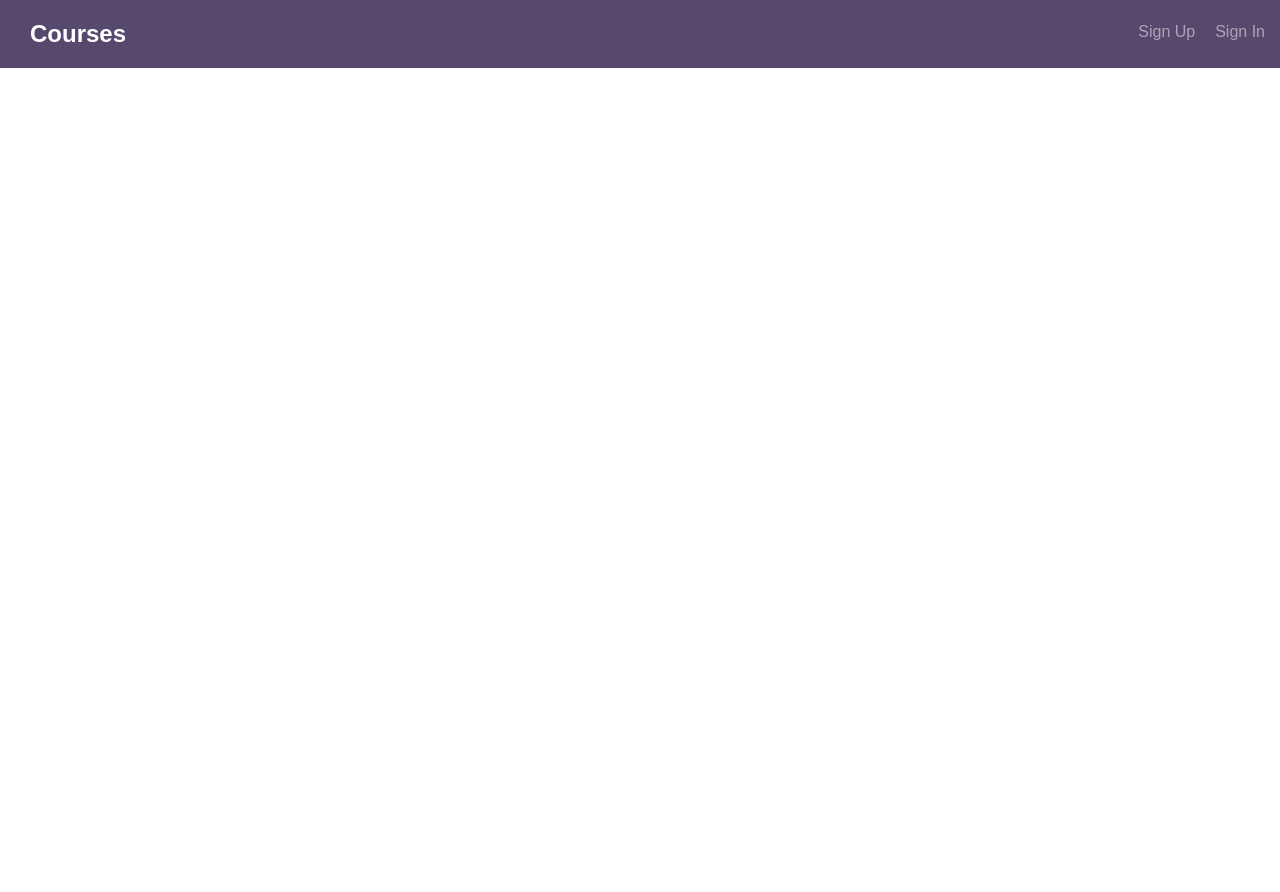
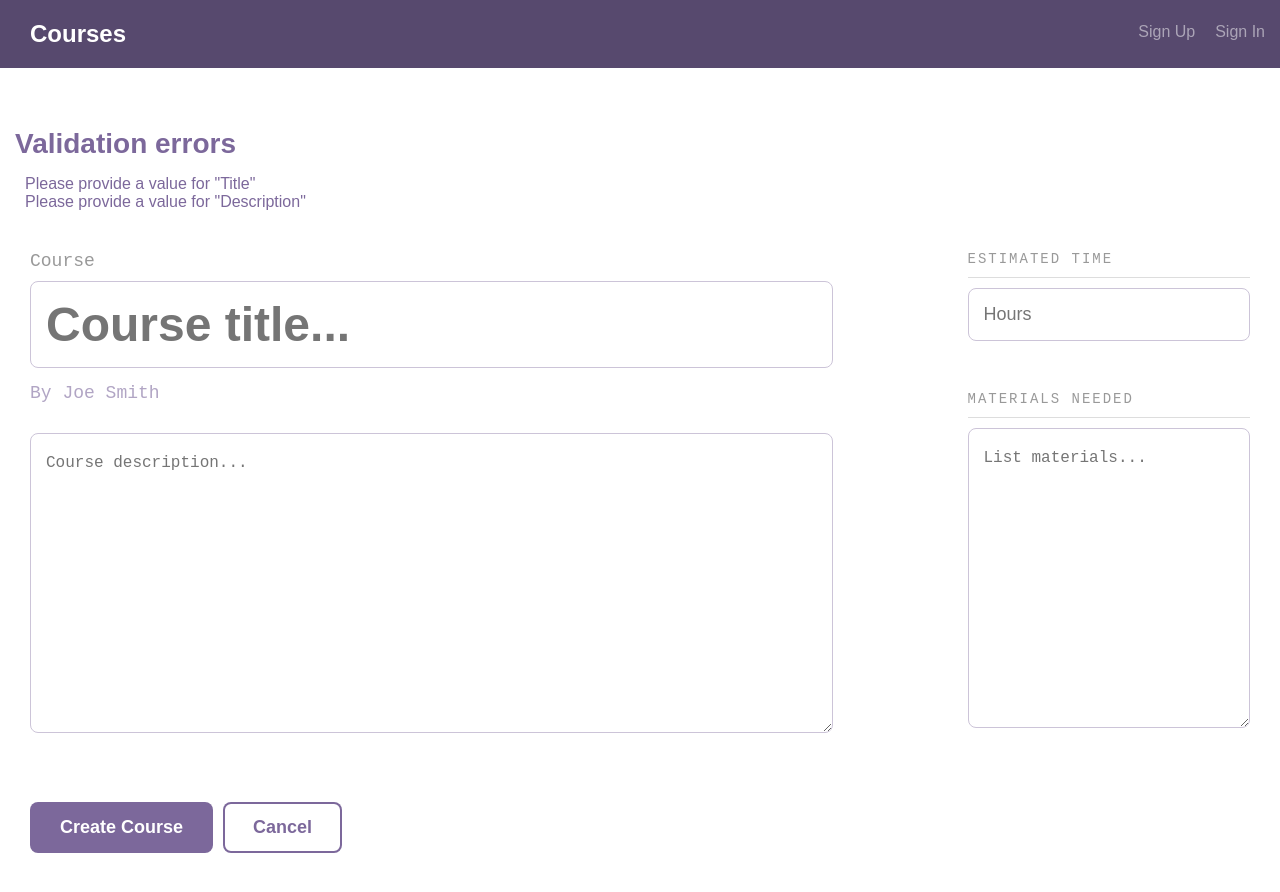
Before and after one commit to rayzon1/rest_api, a React (Create React App) app: page /courses/create in a window 1280 px wide. Before the commit the page ends 800 px from the top, so only its background shows below. Built offline with nearby package versions, Linux system fonts and the light colour scheme; no server answers.

Commit message:
created createCourse component with necessary jsx

```diff
--- a/src/App.js
+++ b/src/App.js
@@ -5,6 +5,7 @@ import { BrowserRouter as Router, Route, Switch } from "react-router-dom";
 import Header from "./components/Header";
 import Courses from "./components/Courses";
 import CourseDetail from "./components/CourseDetail";
+import CreateCourse from "./components/CreateCourse";
 
 // Main container for routes to all components.
 function App() {
@@ -15,10 +16,11 @@ function App() {
         <Header />
 
         <Switch>
-          <Route exact path="/" render={() => <Courses />} />
-          <Route path={`/courses/:id`} render={() => <CourseDetail />} />
-        {/* <Route path="/settings" component={AuthWithContext} />
-        <Route path="/signin" component={UserSignInWithContext} />
+          <Route exact path="/" component={Courses} />
+          <Route exact path="/courses/create" component={CreateCourse} />
+          <Route exact path="/courses/:id" component={CourseDetail} />
+
+        {/* <Route path="/signin" component={UserSignInWithContext} />
         <Route path="/signup" component={UserSignUpWithContext} />
         <Route path="/signout" component={UserSignOutWithContext} />
         <Route component={NotFound} /> */}
--- a/src/components/CourseDetail.jsx
+++ b/src/components/CourseDetail.jsx
@@ -1,11 +1,13 @@
 import React, { useEffect, useState } from "react";
 import axios from "axios";
 import { Link } from "react-router-dom";
-import ReactMarkdown from 'react-markdown';
+import ReactMarkdown from "react-markdown";
 
 export default function CourseDetail() {
   const [courseDetails, setCourseDetails] = useState(null);
   const [courseDescription, setCourseDescription] = useState(null);
+  const [courseMaterialsNeeded, setCourseMaterialsNeeded] = useState(null);
+
   const str = window.location.href;
 
   const courseDetailUrl = `http://localhost:5000/api/courses/${str.charAt(
@@ -18,9 +20,9 @@ export default function CourseDetail() {
     setCourseDetails(course.data);
   };
 
-  // Creates course description, split by new lines.
-  const createCourseDescription = data => {
-    data && setCourseDescription(data.description.split("\n\n"));
+  // Creates course details such as description and materials needed.
+  const createCourseDetails = (data, func, cat) => {
+    data && func(data[cat] && data[cat].split("\n" || "\n\n"));
   };
 
   useEffect(() => {
@@ -28,13 +30,17 @@ export default function CourseDetail() {
   }, [courseDetailUrl]);
 
   useEffect(() => {
-    createCourseDescription(courseDetails);
+    createCourseDetails(courseDetails, setCourseDescription, "description");
+    createCourseDetails(
+      courseDetails,
+      setCourseMaterialsNeeded,
+      "materialsNeeded"
+    );
   }, [courseDetails]);
 
   return (
     courseDetails && (
       <>
-        <div id="root">
         <hr />
         <div>
           <div className="actions--bar">
@@ -73,25 +79,18 @@ export default function CourseDetail() {
                 <ul className="course--stats--list">
                   <li className="course--stats--list--item">
                     <h4>Estimated Time</h4>
-                      <h3><ReactMarkdown source={courseDetails.estimatedTime} /></h3>
+                    <ReactMarkdown source={courseDetails.estimatedTime} />
                   </li>
                   <li className="course--stats--list--item">
                     <h4>Materials Needed</h4>
                     <ul>
-                        <li>1/2 x 3/4 inch parting strip</li>
-                        <li>1 x 2 common pine</li>
-                        <li>1 x 4 common pine</li>
-                        <li>1 x 10 common pine</li>
-                        <li>1/4 inch thick lauan plywood</li>
-                        <li>Finishing Nails</li>
-                        <li>Sandpaper</li>
-                        <li>Wood Glue</li>
-                        <li>Wood Filler</li>
-                        <li>Minwax Oil Based Polyurethane</li>
+                      {courseMaterialsNeeded &&
+                        courseMaterialsNeeded.map((data, index) => {
+                          return <ReactMarkdown key={index} source={data} />;
+                        })}
                     </ul>
                   </li>
                 </ul>
-                </div>
               </div>
             </div>
           </div>
--- a/src/components/Courses.jsx
+++ b/src/components/Courses.jsx
@@ -1,6 +1,7 @@
 import React, { useState, useEffect } from "react";
 import CourseButtons from "./CourseButtons";
 import axios from 'axios';
+import { Link } from "react-router-dom";
 
 export default function Courses() {
   // API Url for for courses.
@@ -22,14 +23,14 @@ export default function Courses() {
 
 
   return (
-    <div id="root">
+    <>
       <hr />
       <div className="bounds">
         <CourseButtons data={courseData} />
         <div className="grid-33">
-          <a
+          <Link
             className="course--module course--add--module"
-            href="create-course.html"
+            to="/courses/create"
           >
             <h3 className="course--add--title">
               <svg
@@ -44,9 +45,9 @@ export default function Courses() {
               </svg>
               New Course
             </h3>
-          </a>
+          </Link>
         </div>
       </div>
-    </div>
+    </>
   );
 }
--- /dev/null
+++ b/src/components/CreateCourse.jsx
@@ -0,0 +1,94 @@
+import React from "react";
+
+export default function CreateCourse() {
+
+
+
+
+
+  return (
+    <div className="bounds course--detail">
+      <div>
+        <div>
+          <h2 className="validation--errors--label">Validation errors</h2>
+          <div className="validation-errors">
+            <ul>
+              <li>Please provide a value for "Title"</li>
+              <li>Please provide a value for "Description"</li>
+            </ul>
+          </div>
+        </div>
+        <form onSubmit={e => {
+          e.preventDefault();
+          console.log(e);
+          }}>
+          <div className="grid-66">
+            <div className="course--header">
+              <h4 className="course--label">Course</h4>
+              <div>
+                <input
+                  id="title"
+                  name="title"
+                  type="text"
+                  className="input-title course--title--input"
+                  placeholder="Course title..."
+                />
+                <p>By Joe Smith</p>
+              </div>
+              <div className="course--description">
+                <div>
+                  <textarea
+                    id="description"
+                    name="description"
+                    className=""
+                    placeholder="Course description..."
+                  ></textarea>
+                </div>
+              </div>
+            </div>
+          </div>
+          <div className="grid-25 grid-right">
+            <div className="course--stats">
+              <ul className="course--stats--list">
+                <li className="course--stats--list--item">
+                  <h4>Estimated Time</h4>
+                  <div>
+                    <input
+                      id="estimatedTime"
+                      name="estimatedTime"
+                      type="text"
+                      className="course--time--input"
+                      placeholder="Hours"
+                    />
+                  </div>
+                </li>
+                <li className="course--stats--list--item">
+                  <h4>Materials Needed</h4>
+                  <div>
+                    <textarea
+                      id="materialsNeeded"
+                      name="materialsNeeded"
+                      className=""
+                      placeholder="List materials..."
+                    ></textarea>
+                  </div>
+                </li>
+              </ul>
+            </div>
+          </div>
+          <div className="grid-100 pad-bottom">
+            <button className="button" type="submit">
+              Create Course
+            </button>
+            <button
+              className="button button-secondary"
+              // onClick="event.preventDefault(); location.href='index.html';"
+            >
+              Cancel
+            </button>
+          </div>
+        </form>
+      </div>
+    </div>
+  );
+}
```
Lines whose indentation alone changed are shown as unchanged.
